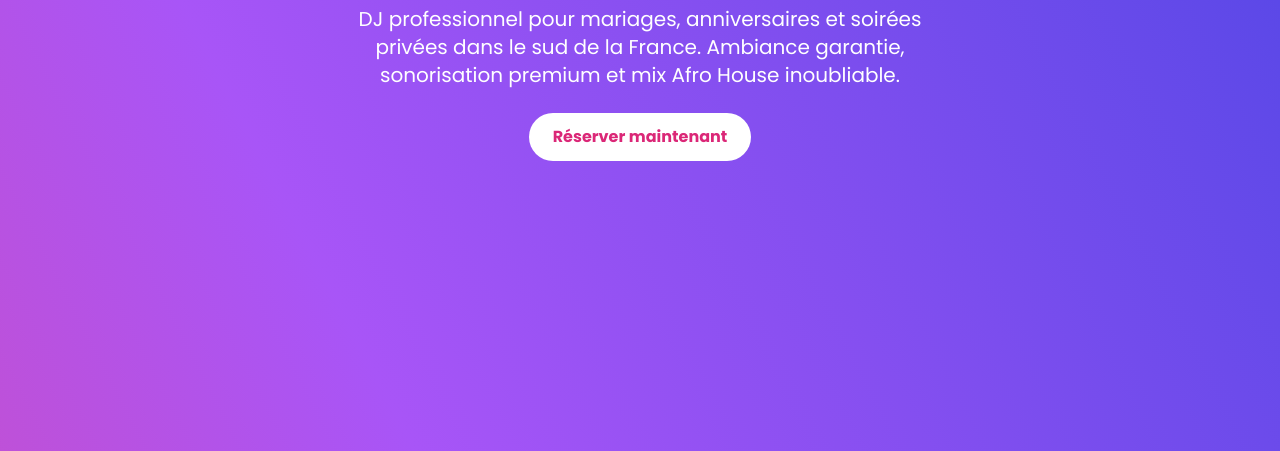
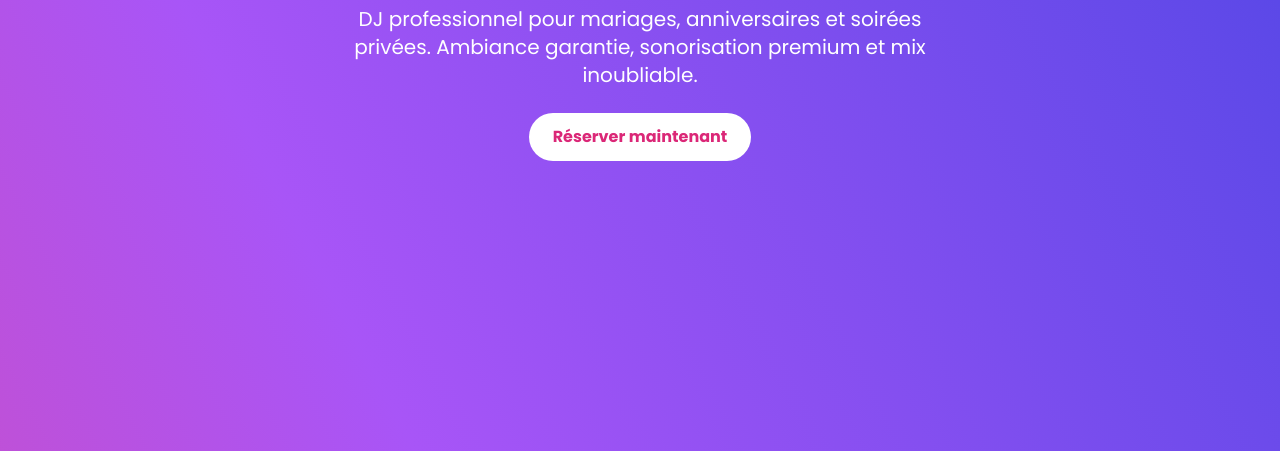
Before and after one commit to Dj-Sp3ctr3/dj-sp3ctr3, a plain HTML site: page index.html in a window 1280 px wide. Shown: the part 349-800 px from the top of the page. Drawn offline with nearby package versions, Linux system fonts and the light colour scheme.

Commit message:
Update index.html

```diff
--- a/index.html
+++ b/index.html
@@ -17,7 +17,7 @@
   <!-- Hero -->
   <section class="min-h-screen flex flex-col justify-center items-center text-center px-6">
     <h1 class="text-5xl font-bold mb-4">DJ Sp3ctr3</h1>
-    <p class="text-xl mb-6 max-w-xl">DJ professionnel pour mariages, anniversaires et soirées privées dans le sud de la France. Ambiance garantie, sonorisation premium et mix Afro House inoubliable.</p>
+    <p class="text-xl mb-6 max-w-xl">DJ professionnel pour mariages, anniversaires et soirées privées. Ambiance garantie, sonorisation premium et mix inoubliable.</p>
     <a href="#contact" class="bg-white text-pink-600 font-bold py-3 px-6 rounded-full hover:bg-pink-200 transition">Réserver maintenant</a>
   </section>
 
```
